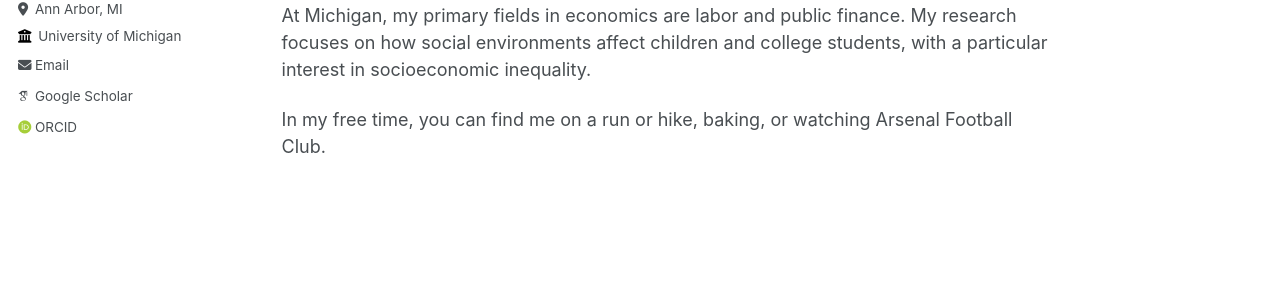
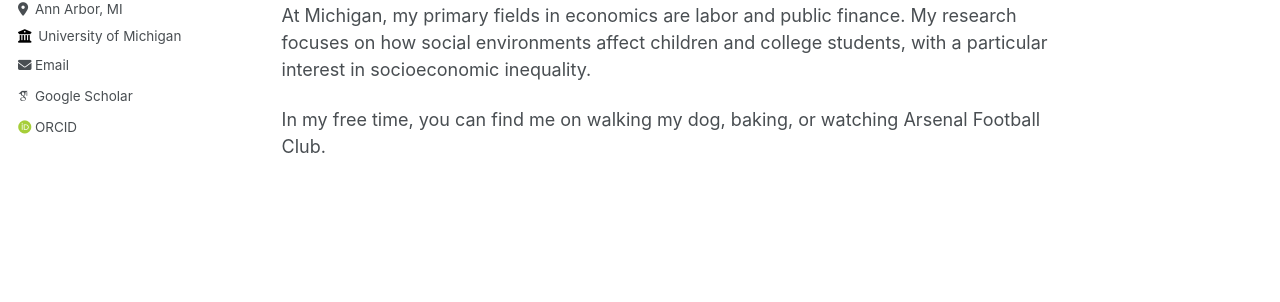
Before and after one commit to micah-baum/micah-baum.github.io, a Jekyll site: the page built from _pages/about-me.md, in a window 1280 px wide and 964 px high. Shown: the part 382-684 px from the top of the window. Built offline with Jekyll 4.4.1, drawn with Linux system fonts in a browser that asks for light colours; some web fonts are replaced.

Commit message:
Update about-me.md

```diff
--- a/_pages/about-me.md
+++ b/_pages/about-me.md
@@ -13,4 +13,4 @@ After graduating, I moved to Baltimore, where I worked as a researcher at the Jo
 
 At Michigan, my primary fields in economics are labor and public finance. My research focuses on how social environments affect children and college students, with a particular interest in socioeconomic inequality.
 
-In my free time, you can find me on a run or hike, baking, or watching Arsenal Football Club.
+In my free time, you can find me on walking my dog, baking, or watching Arsenal Football Club.
```
